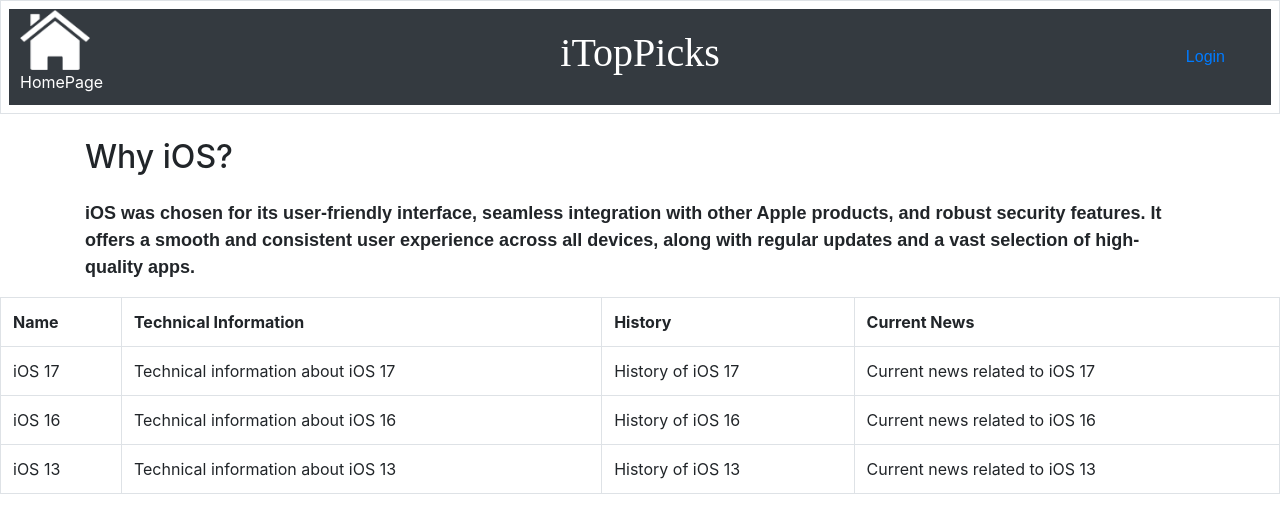
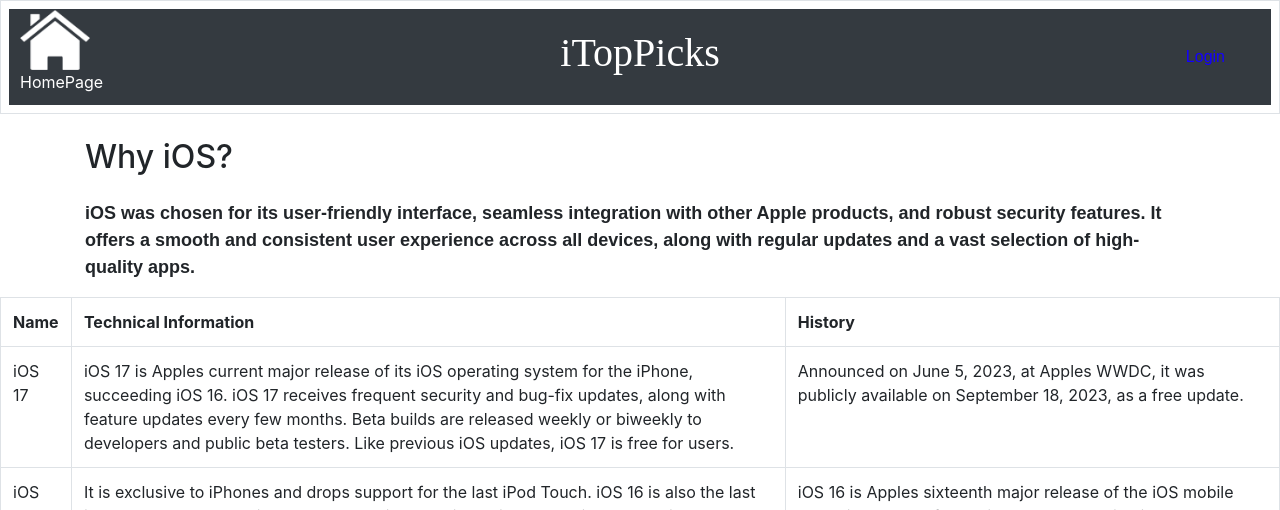
Before and after one commit to osqasem/itoppicks, a PHP site: page /OperatingSystem.php in a window 1280 px wide. Shown: the top 510 px of the page. Run offline with PHP 8.4, Linux system fonts and the light colour scheme; grey boxes are pictures that could not be loaded.

Commit message:
ui changes

```diff
--- a/Header.php
+++ b/Header.php
@@ -88,8 +88,11 @@ if (isset($_SESSION['timeout']) && time() > $_SESSION['timeout']) {
 
         }
         .carousel-caption {
-            background: #53535361;
+            background: #007bff40;
             border-radius: 10px;
+        }
+        a {
+            color: #1400ff;
         }
         .btn-primary {
             color: #fff;
--- a/OperatingSystem.php
+++ b/OperatingSystem.php
@@ -36,27 +36,24 @@ require_once 'Header.php';
 $operatingSystems = [
     [
         'name' => 'iOS 17',
-        'technicalInfo' => 'Technical information about iOS 17',
-        'history' => 'History of iOS 17',
-        'currentNews' => 'Current news related to iOS 17',
+        'technicalInfo' => 'iOS 17 is Apples current major release of its iOS operating system for the iPhone, succeeding iOS 16. iOS 17 receives frequent security and bug-fix updates, along with feature updates every few months. Beta builds are released weekly or biweekly to developers and public beta testers. Like previous iOS updates, iOS 17 is free for users.',
+        'history' => 'Announced on June 5, 2023, at Apples WWDC, it was publicly available on September 18, 2023, as a free update. ',
     ],
     [
         'name' => 'iOS 16',
-        'technicalInfo' => 'Technical information about iOS 16',
-        'history' => 'History of iOS 16',
-        'currentNews' => 'Current news related to iOS 16',
+        'technicalInfo' => 'It is exclusive to iPhones and drops support for the last iPod Touch. iOS 16 is also the last iOS release to support iPhone models with a 5.5-inch display, particularly the iPhone 8 Plus. It was succeeded by iOS 17 on September 18, 2023',
+        'history' => 'iOS 16 is Apples sixteenth major release of the iOS mobile operating system for the iPhone, succeeding iOS 15. Announced at WWDC on June 6, 2022, alongside iPadOS 16, it was released on September 12, 2022.',
     ],
     [
         'name' => 'iOS 13',
-        'technicalInfo' => 'Technical information about iOS 13',
-        'history' => 'History of iOS 13',
-        'currentNews' => 'Current news related to iOS 13',
+        'technicalInfo' => 'iOS 13 introduces a dramatic new look for iPhone with Dark Mode, new ways to browse and edit photos, and a private new way to sign in to apps and websites with just a tap. It also had several new security features, including stronger password protections, improved data encryption, and a new "Sign in with Apple" option. It also includes an enhanced version of the Intelligent Tracking Prevention tool to prevent websites from tracking user data',
+        'history' => 'iOS 13 is the thirteenth major release of iOS, being the successor to iOS 12 and the predecessor to iOS 14. It was announced at WWDC 2019 on June 3, 2019 alongside tvOS 13, watchOS 6, iPadOS and macOS Catalina, before being released to the general public on September 19, 2019',
     ],
 ];
 
 // Table header
 echo '<table class="table table-bordered">';
-echo '<tr><th>Name</th><th>Technical Information</th><th>History</th><th>Current News</th></tr>';
+echo '<tr><th>Name</th><th>Technical Information</th><th>History</th></tr>';
 
 // Table rows
 foreach ($operatingSystems as $os) {
@@ -64,7 +61,6 @@ foreach ($operatingSystems as $os) {
     echo '<td>' . $os['name'] . '</td>';
     echo '<td>' . $os['technicalInfo'] . '</td>';
     echo '<td>' . $os['history'] . '</td>';
-    echo '<td>' . $os['currentNews'] . '</td>';
     echo '</tr>';
 }
 
```
